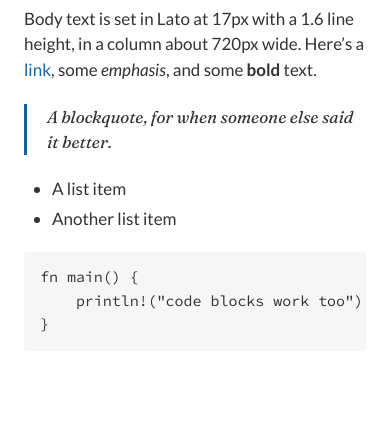
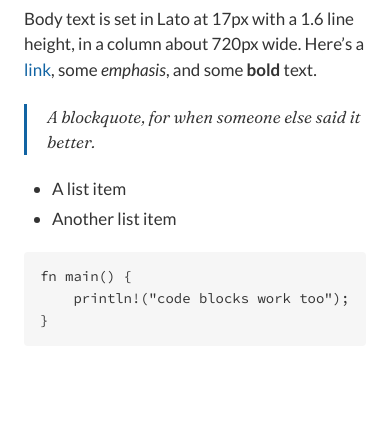
Before and after one commit to mariusae/mariusae.github.io, a Jekyll site: the page built from _posts/2026-10-26-hello-world.md, in a window 390 px wide. Shown: the part 294-715 px from the top of the page. Built offline with Jekyll 4.4.1, drawn with Linux system fonts in a browser that asks for light colours; our own code applies the rules of GitHub Pages for plain Markdown files.

Commit message:
Lighter blockquote italic; smaller code on phones
Co-Authored-By: Claude Opus 5.5 <noreply@anthropic.com>
Claude-Session: https://claude.ai/code/session_01KTPpusonhcXPjcQ2kkYfF6

```diff
--- a/_layouts/default.html
+++ b/_layouts/default.html
@@ -7,7 +7,7 @@
   {% feed_meta %}
   <link rel="preconnect" href="https://fonts.googleapis.com">
   <link rel="preconnect" href="https://fonts.gstatic.com" crossorigin>
-  <link rel="stylesheet" href="https://fonts.googleapis.com/css2?family=Fraunces:ital,opsz,wght,SOFT,WONK@0,9..144,400..700,0..100,0..1;1,9..144,400..700,0..100,0..1&family=Lato:ital,wght@0,400;0,700;0,900;1,400;1,700&family=Source+Code+Pro:ital,wght@0,400;0,600;1,400&display=swap">
+  <link rel="stylesheet" href="https://fonts.googleapis.com/css2?family=Fraunces:ital,opsz,wght,SOFT,WONK@0,9..144,400..700,0..100,0..1;1,9..144,300..700,0..100,0..1&family=Lato:ital,wght@0,400;0,700;0,900;1,400;1,700&family=Source+Code+Pro:ital,wght@0,400;0,600;1,400&display=swap">
   <link rel="stylesheet" href="{{ '/assets/css/style.css' | relative_url }}">
 </head>
 <body>
--- a/assets/css/style.css
+++ b/assets/css/style.css
@@ -160,6 +160,7 @@ img { max-width: 100%; height: auto; display: block; }
   border-left: 3px solid var(--accent);
   font-family: var(--font-display);
   font-style: italic;
+  font-weight: 350;
   font-variation-settings: "SOFT" 50, "WONK" 0;
 }
 
@@ -213,5 +214,5 @@ img { max-width: 100%; height: auto; display: block; }
 
 @media (max-width: 600px) {
   body { line-height: 1.5; }
-  .content pre { padding: 1.4rem 1.6rem; }
+  .content pre { padding: 1.4rem 1.6rem; font-size: 0.82em; }
 }
```
